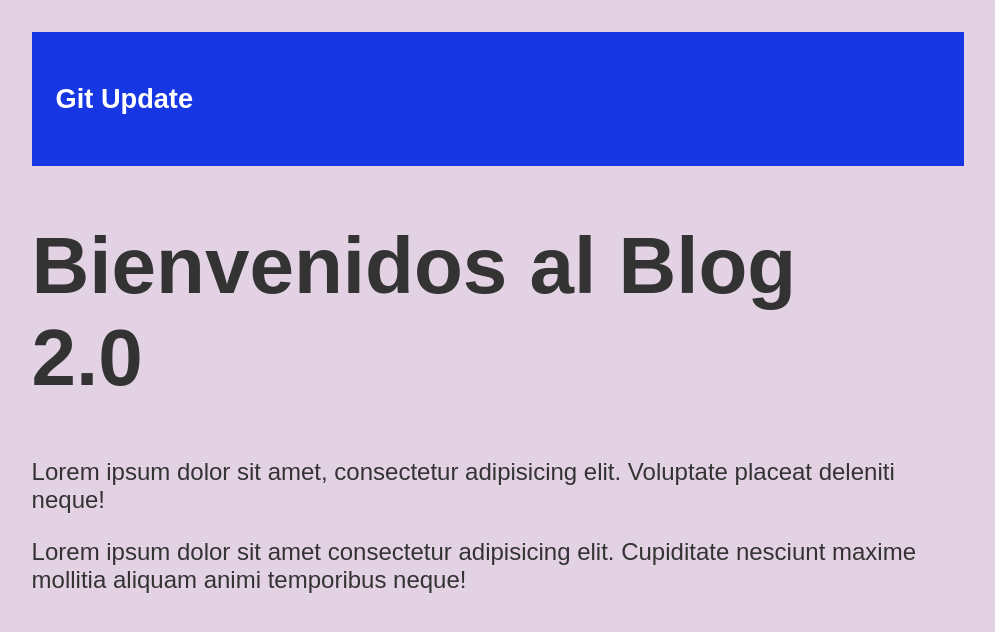
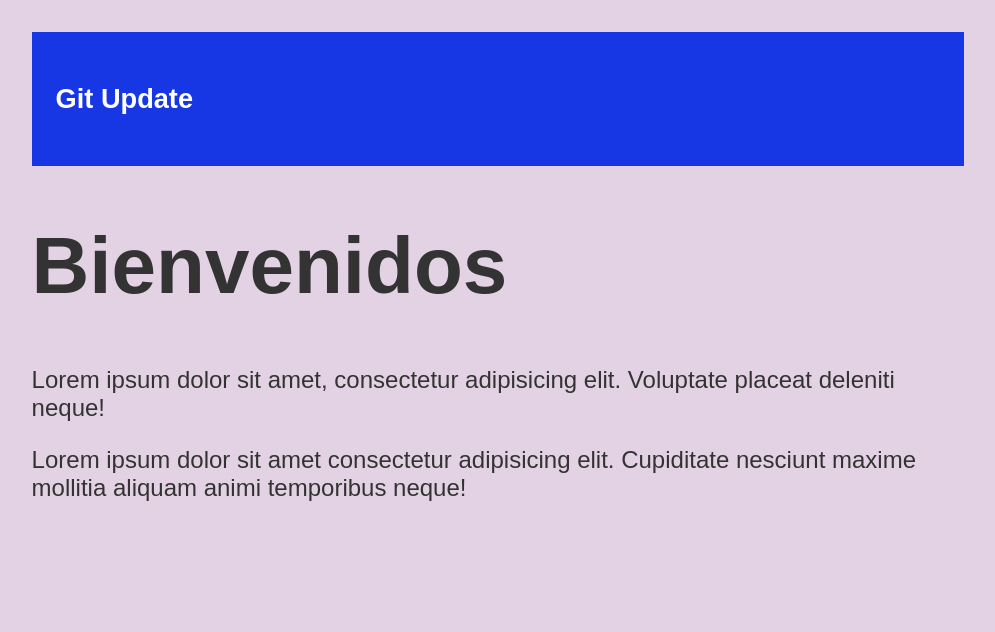
Before and after one commit to d1eshi/proyecto-git, a plain HTML site: page index.html in a window 1280 px wide. Shown: the whole page, without its empty margins (166-1161 px from the left). Drawn offline with Linux system fonts and the light colour scheme.

Commit message:
Nueva versión mejorada

```diff
--- a/index.html
+++ b/index.html
@@ -5,7 +5,7 @@
     <meta http-equiv="X-UA-Compatible" content="IE=edge" />
     <meta name="viewport" content="width=device-width, initial-scale=1.0" />
     <link rel="stylesheet" href="./styles/globals.css" />
-    <title>Post #1</title>
+    <title>Bienvenidos al vlog 2.0</title>
   </head>
   <body>
     <div class="container">
@@ -13,7 +13,7 @@
         <p>Git Update</p>
       </div>
       <div class="post">
-        <h1>Bienvenidos al Blog 2.0</h1>
+        <h1>Bienvenidos</h1>
         <p>
           Lorem ipsum dolor sit amet, consectetur adipisicing elit. Voluptate
           placeat deleniti neque!
```
